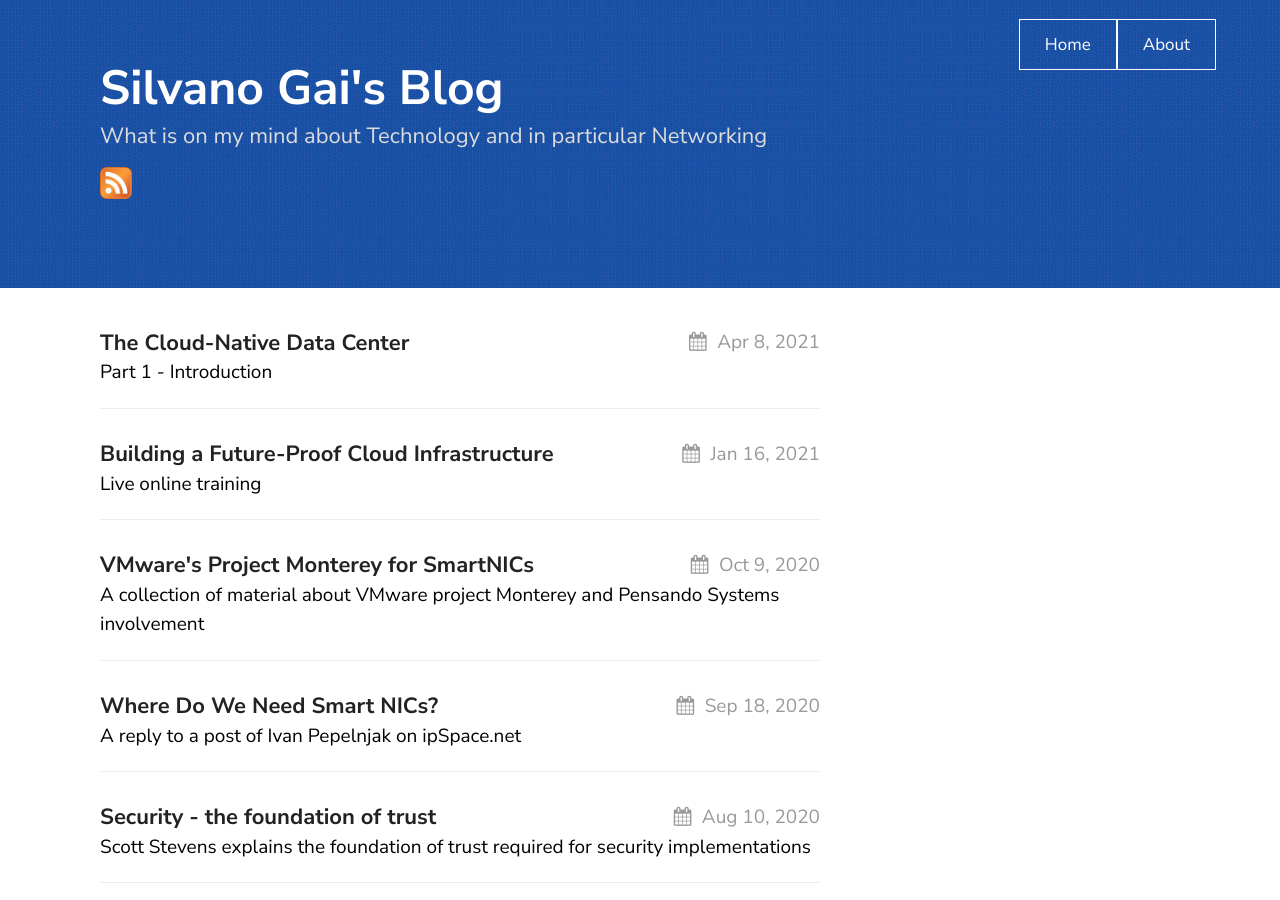
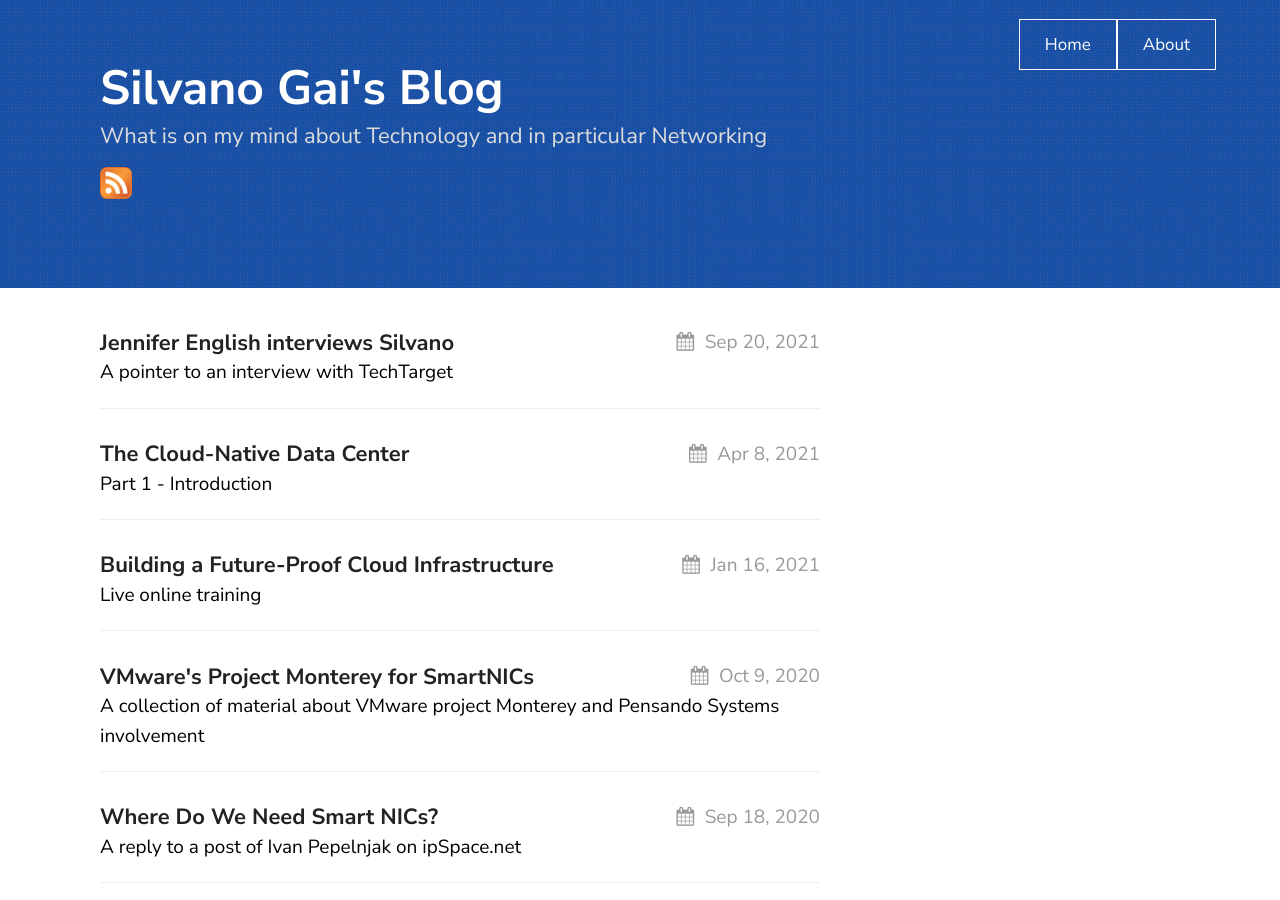
Before and after one commit to silvanogai/silvanogai, a Jekyll site: the page built from index.md, in a window 1280 px wide and 900 px high. Built offline with Jekyll 4.4.1, drawn with Linux system fonts in a browser that asks for light colours.

Commit message:
made it public

```diff
--- a/_posts/2021-09-17-techtarget.md
+++ b/_posts/2021-09-17-techtarget.md
@@ -5,7 +5,7 @@ author: Silvano Gai
 title: Jennifer English interviews Silvano
 excerpt: A pointer to an interview with TechTarget
 description: A chat with Jennifer English
-draft: true
+date: 2021-09-20
 ---
 
 [Jennifer English](https://www.techtarget.com/contributor/Jennifer-English) is senior site editor for SearchNetworking at [TechTarget](https://www.techtarget.com). She interviewed me, and we chatted about **How smartNIC architecture supports scalable infrastructure**.
```
